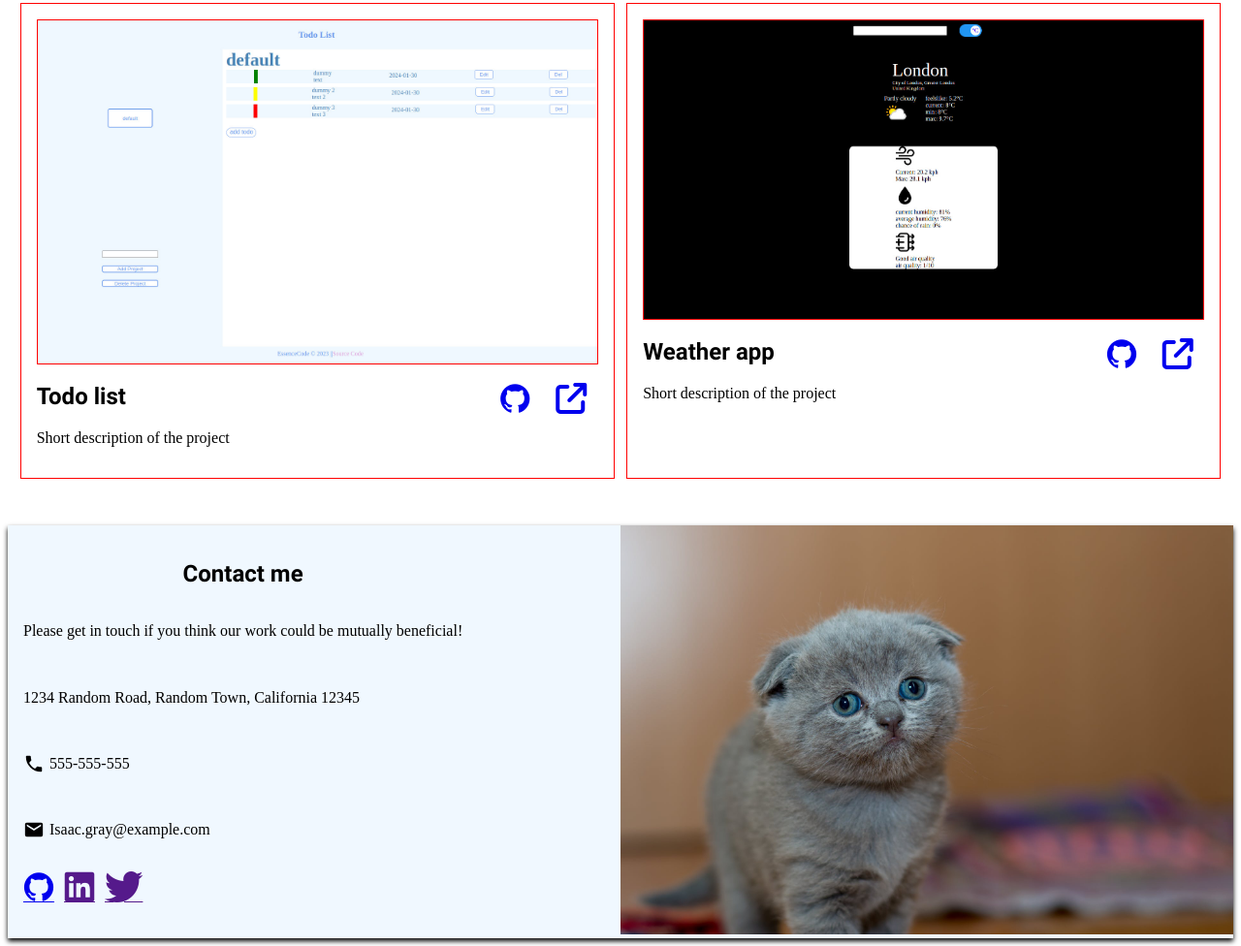
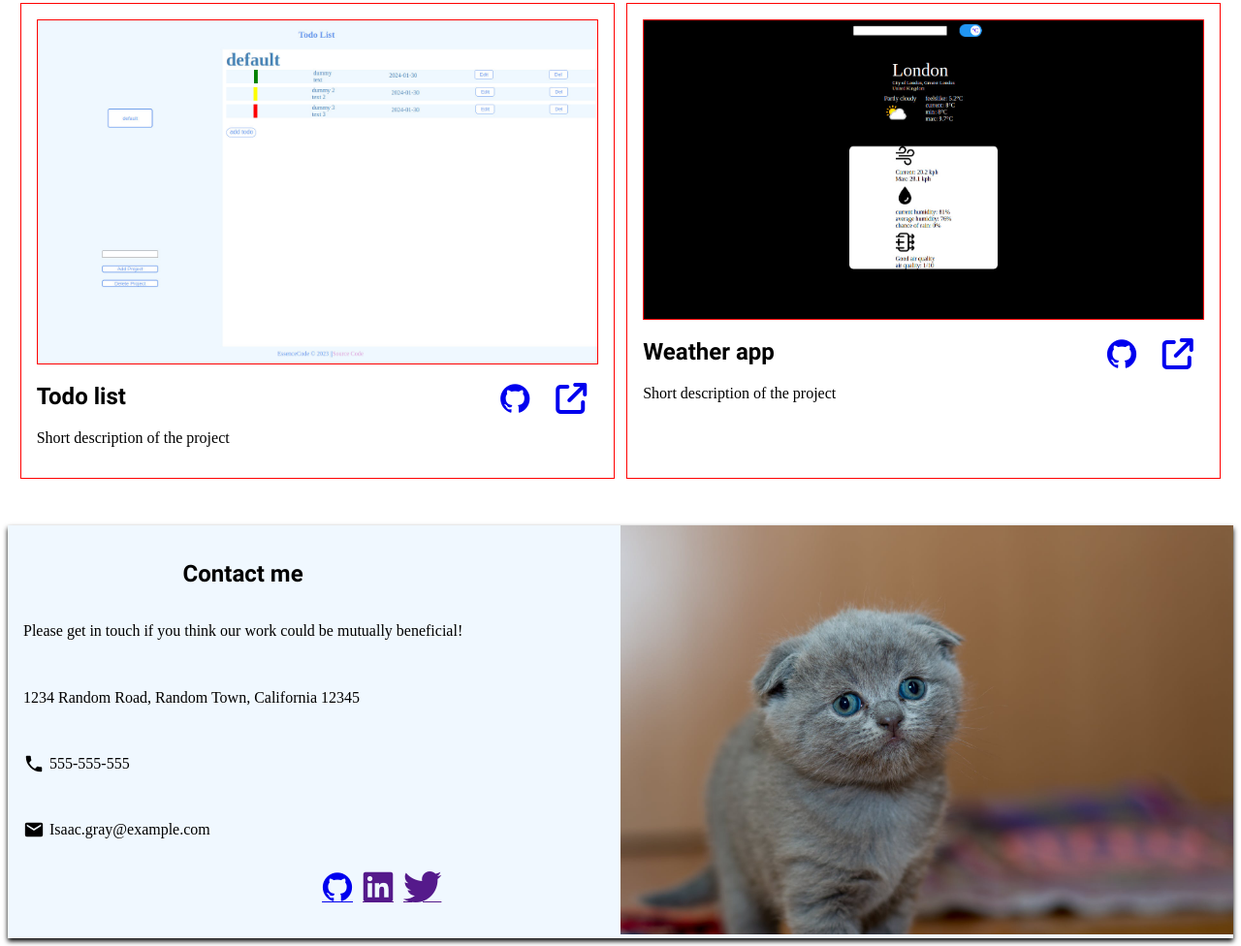
Before and after one commit to Crn0/Homepage, a website: page index.html in a window 1280 px wide. Shown: the part 1440-2416 px from the top of the page at 97% size. Drawn offline with nearby package versions, Linux system fonts and the light colour scheme; a web font is replaced by a local one.

Commit message:
Add margin to footer links

```diff
--- a/style.css
+++ b/style.css
@@ -199,6 +199,10 @@ main {
 .email-address {
     display: flex;
     gap: 5px;
+}
+
+.footer-links {
+    margin-left: 25%;
 }
 
 .footer-img-container {
```
